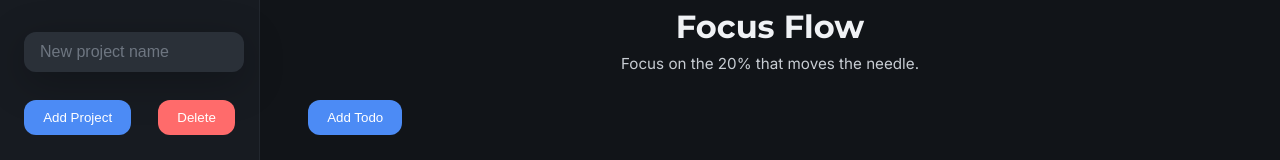
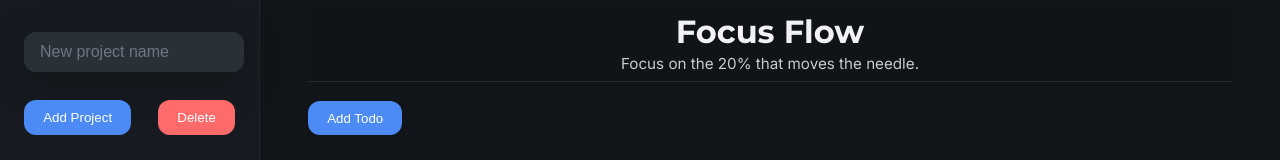
Before and after one commit to SHOIYAN/odin-Todo_List, a website built with webpack: page src/index.html in a window 1280 px wide. Shown: the top 160 px of the page. Built offline with nearby package versions, Linux system fonts and the light colour scheme.

Commit message:
style: make header section sticky and improve its vertical alignment

```diff
--- a/src/styles/style.css
+++ b/src/styles/style.css
@@ -37,19 +37,24 @@ body {
 /* Header */
 header {
   text-align: center;
+  padding: 0.5rem 0;
+  position: sticky;
+  top: 0;
+  z-index: 10;
+  backdrop-filter: blur(8px);
+  background: rgba(17, 20, 24, 0.65);
+  border-bottom: 1px solid var(--sidebar-border);
 }
 header h1 {
   font-family: Montserrat, sans-serif;
   font-weight: 700;
   font-size: 2rem;
   color: var(--text-dark);
-  margin-top: 0.2rem ;
   margin-bottom: 0.17rem;
 }
 header p {
   color: var(--text-medium);
   font-size: 0.95rem;
-  margin-top: 0.5rem;
 }
 
 /* Layout */
@@ -185,7 +190,7 @@ header p {
   font-size: 0.9rem;
 }
 .addTodo {
-  margin-top: -0.3rem;
+  margin-top: -0.8rem;
 }
 
 .todo-extra {
```
